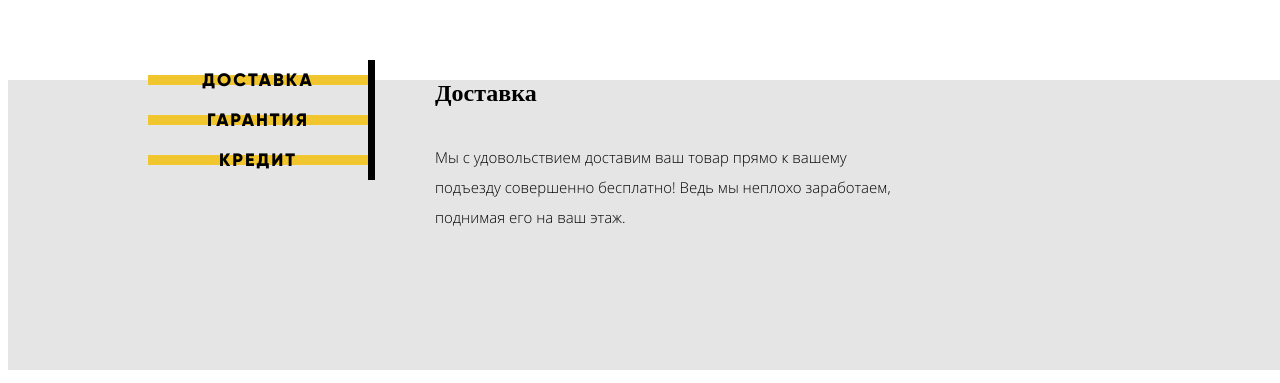
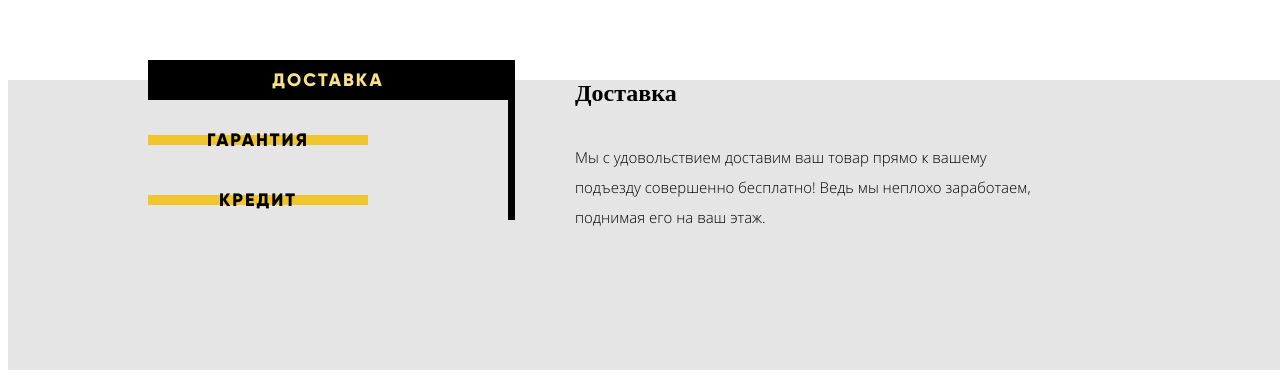
Before and after one commit to SergeiBan/Device, a website: page index.html in a window 1280 px wide. Shown: the part 1098-1481 px from the top of the page. Drawn offline with Linux system fonts and the light colour scheme.

Commit message:
В работе фон кнопок слайдера 2

```diff
--- a/index.html
+++ b/index.html
@@ -249,26 +249,32 @@
       </div>
     </section>
     <section class="page-main__features features">
-      <label class="features__item-label in-depth" for="delivery">Доставка</label>
-      <input class="features__item-input" type="radio" id="delivery" name="features__item-field" checked>
+      <!-- <label class="features__item-label features__item-label--delivery in-depth" for="delivery">Доставка</label> -->
+      <input class="features__item-input features__item-input--delivery" type="radio" id="delivery" name="features__item-field" checked>
+
       <div class="features__description features__description--delivery">
         <h2>Доставка</h2>
         <p class="features__text">Мы с удовольствием доставим ваш товар прямо к вашему подъезду совершенно бесплатно! Ведь мы неплохо заработаем, поднимая его на ваш этаж.</p>
       </div>
-      <label class="features__item-label in-depth" for="warranty">Гарантия</label>
-      <input class="features__item-input" type="radio" id="warranty" name="features__item-field">
+      <label class="features__item-label features__item-label--delivery in-depth" for="delivery">Доставка</label>
+      <!-- <label class="features__item-label in-depth" for="warranty">Гарантия</label> -->
+      <input class="features__item-input features__item-input--warranty" type="radio" id="warranty" name="features__item-field">
+
       <div class="features__description features__description--warranty">
         <h2>Гарантия</h2>
         <p class="features__text">Если из-за возгорания купленного у нас товара у вас сгорит дом — не переживайте, мы выдадим вам новый.
             Товар, не дом, конечно же.</p>
       </div>
-      <label class="features__item-label in-depth" for="credit">Кредит</label>
-      <input class="features__item-input" type="radio" id="credit" name="features__item-field">
+      <label class="features__item-label features__item-label--warranty in-depth" for="warranty">Гарантия</label>
+      <!-- <label class="features__item-label in-depth" for="credit">Кредит</label> -->
+      <input class="features__item-input features__item-input--credit" type="radio" id="credit" name="features__item-field">
+
       <div class="features__description features__description--credit">
         <h2>Кредит</h2>
         <p class="features__text">Залезть в долговую яму стало проще! Кредитные консультанты подберут для вас наиболее выгодные
             условия кредита. Выгодные для нашего банка, разумеется.</p>
       </div>
+      <label class="features__item-label features__item-label--credit in-depth" for="credit">Кредит</label>
     </section>
     <section class="page-main__manufacturers manufacturers">
       <ul class="manufacturers__list">
--- a/sass/features.scss
+++ b/sass/features.scss
@@ -6,7 +6,9 @@
   display: grid;
   grid-template-columns: 280px 880px;
   grid-template-rows: 40px 40px 40px;
+  grid-row-gap: 20px;
   padding-top: 80px;
+  padding-left: 140px;
 }
 
 .features__text {
@@ -27,20 +29,20 @@
 }
 
 .features__item-label {
-  margin-left: 140px;
+  // margin: 0 140px;
 }
 
-.features__item-label:nth-child(1) {
+.features__item-label--delivery {
   grid-row: 1 / 2;
   grid-column: 1 / 2;
 }
 
-.features__item-label:nth-child(2) {
+.features__item-label--warranty {
   grid-row: 2 / 3;
   grid-column: 1 / 2;
 }
 
-.features__item-label:nth-child(3) {
+.features__item-label--credit {
   grid-row: 3 / 4;
   grid-column: 1 / 2;
 }
@@ -66,10 +68,18 @@
   display: flex;
 }
 
-.features__item-input:checked {
-  background-color: #000000;
+.features__item-input--delivery:checked ~ .features__item-label--delivery {
+  background: #000000;
+  color: #f7e184;
+  width: 360px;
 }
 
-// .features__item-input:nth-of-type(1):checked ~ .features__description {
+.features__item-input--warranty:checked ~ .features__item-label--warranty {
+  background: #000000;
+  color: #f7e184;
+}
 
-// }
+.features__item-input--credit:checked ~ .features__item-label--credit {
+  background: #000000;
+  color: #f7e184;
+}
```
Also changed, not shown: css/features.css, css/style.css.
